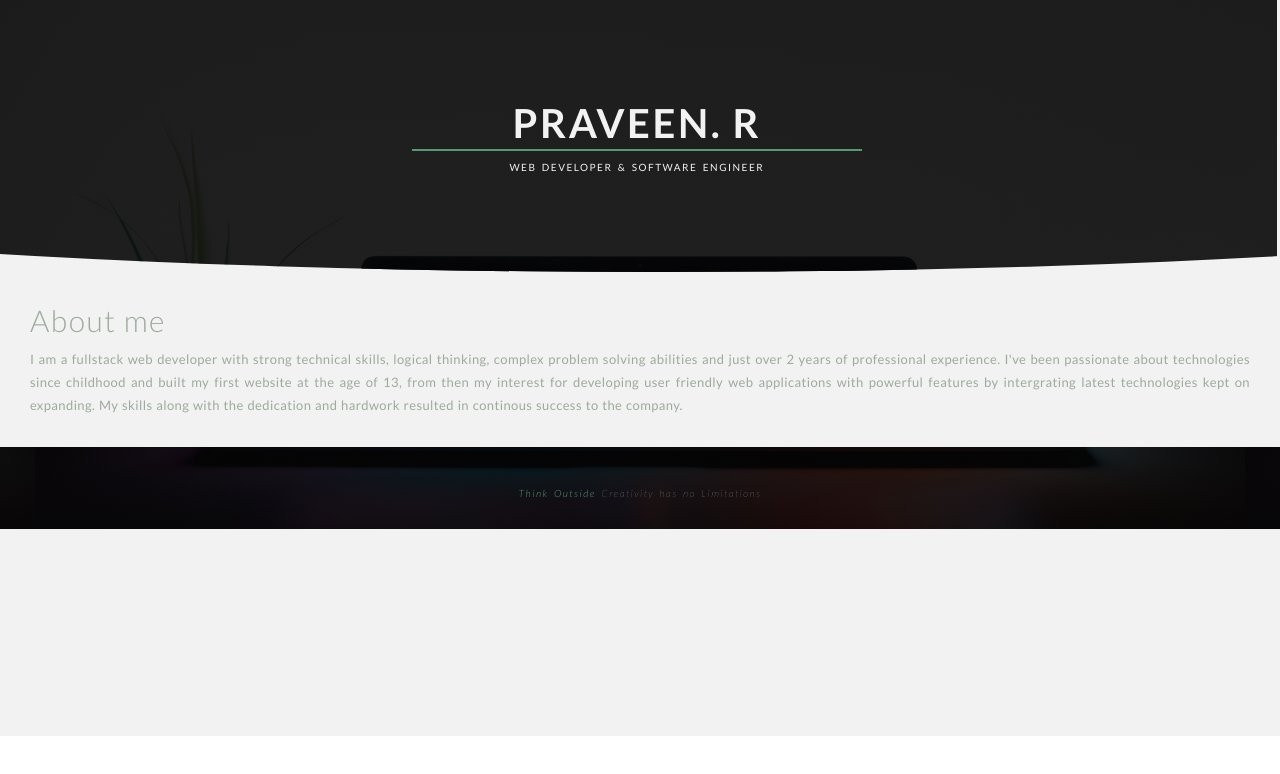
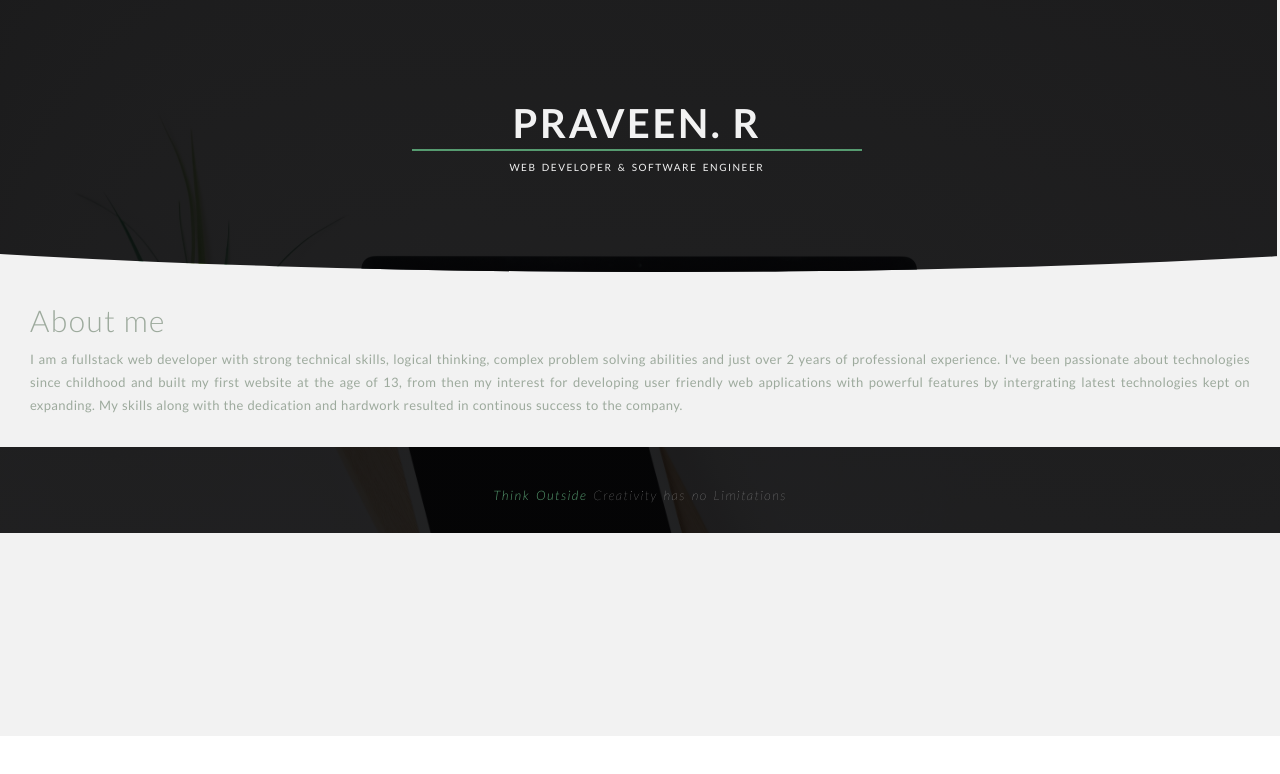
Before and after one commit to PraveenRDev/thinkoutside, a React (Create React App) app: page / in a window 1280 px wide. Shown: the top 774 px of the page. Built offline with nearby package versions, Linux system fonts and the light colour scheme.

Commit message:
image change

```diff
--- a/src/styles/components/header/style.scss
+++ b/src/styles/components/header/style.scss
@@ -81,16 +81,16 @@
         }
         &-quote{
             width: 100vw;
-            background: linear-gradient(rgba(5, 5, 6, 0.8), rgba(5, 5, 6, 0.9)), url('./../../../assets/images/laptop-close_background.jpg');
+            background: linear-gradient(rgba(5, 5, 6, 0.9), rgba(5, 5, 6, 0.88)), url('./../../../assets/images/tab-coffee-plant.jpg');
             background-attachment: fixed;
-            background-size: contain;
+            background-size: cover;
             background-position: center;
             padding: 3rem 0.3rem;
             position: relative;
             display: block;
            &-line{
                 color: $LIGHT_TONE;
-                font-size: 1rem;
+                font-size: 1.3rem;
                 padding-top: 1rem;
                 text-align: center;
                 letter-spacing: 0.15rem;
```
Also changed, not shown: src/assets/images/tab-coffee-plant.jpg (added).
